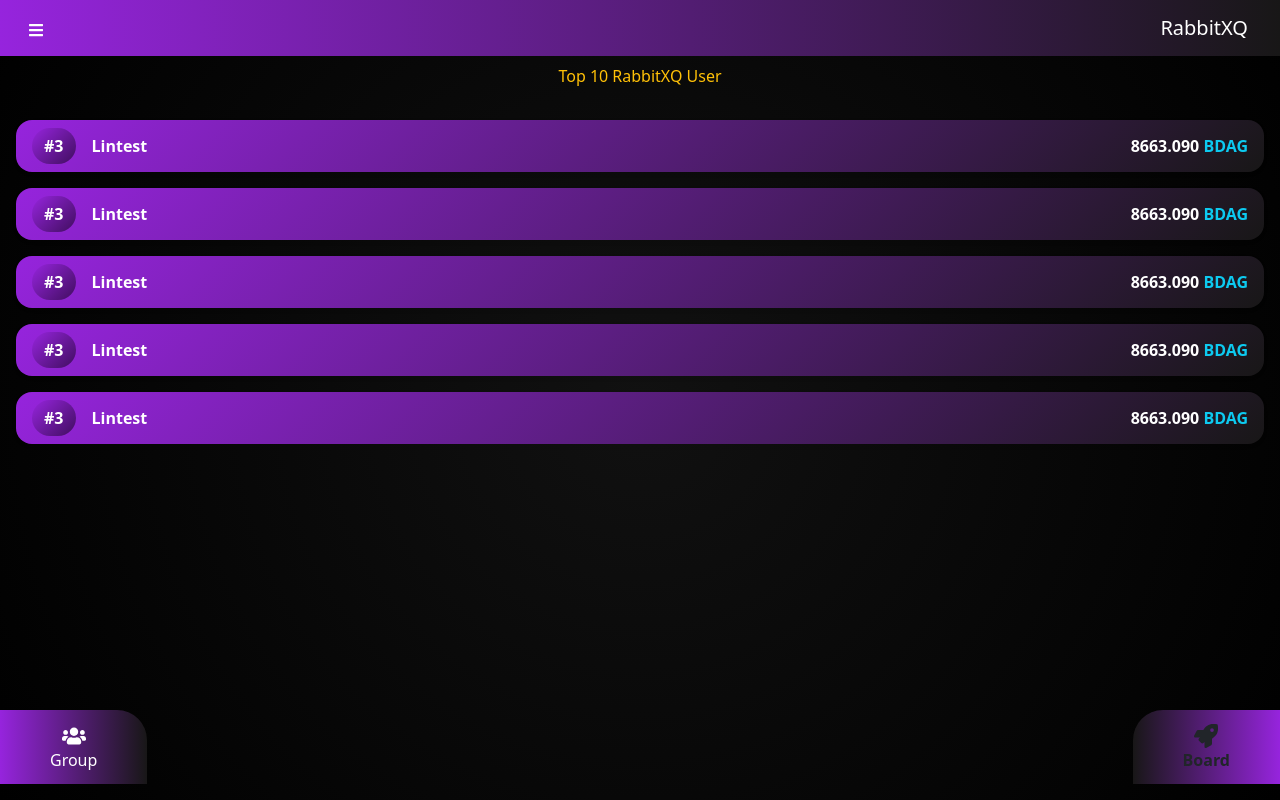
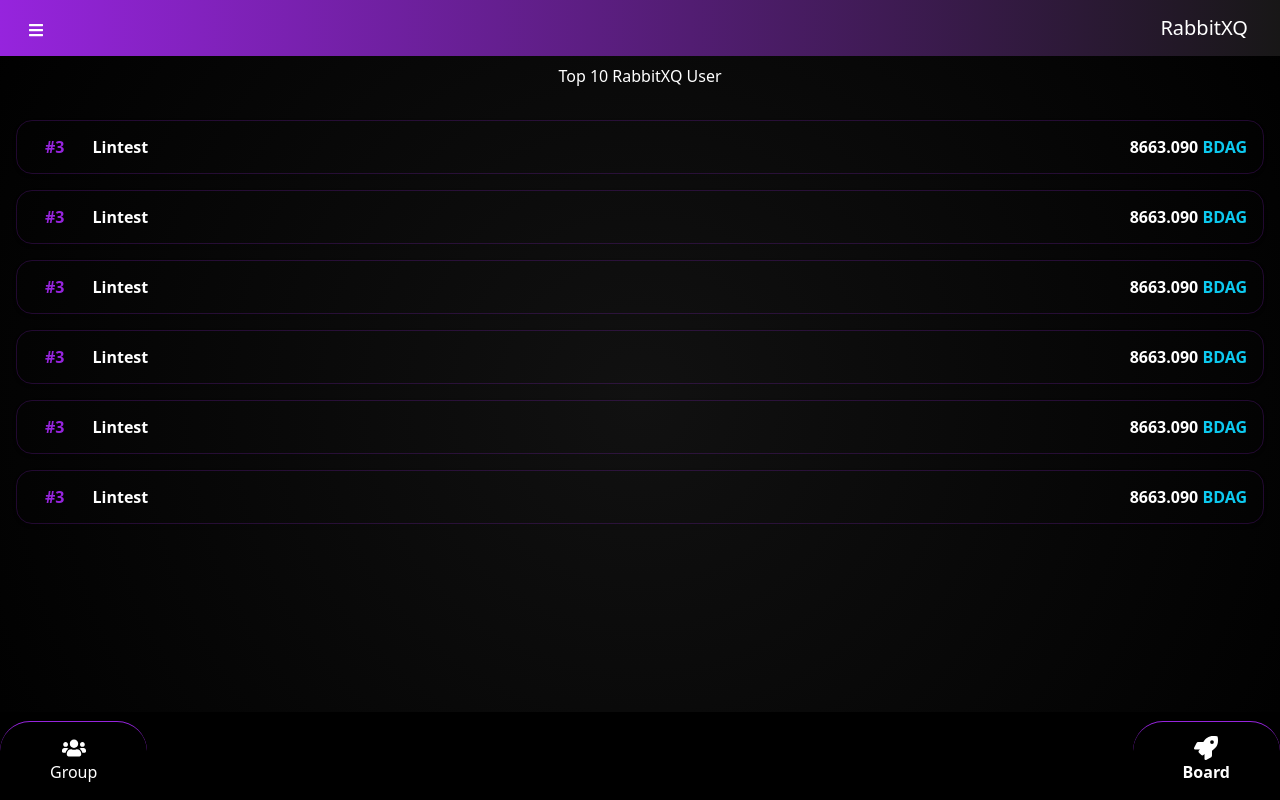
Before and after one commit to dhruv2684/Crypto-WEB, a React (Create React App) app: page /leaderboard in a window 1280 px wide. Built offline with nearby package versions, Linux system fonts and the light colour scheme.

Commit message:
Coin Mining Finall-0

```diff
--- a/src/Components/SidebarLayout.css
+++ b/src/Components/SidebarLayout.css
@@ -5,7 +5,8 @@
     left: -250px;
     height: 100%;
     width: 250px;
-    background: linear-gradient(to right, #9624dd, #181717);
+    /* background: linear-gradient(to right, #9624dd, #181717); */
+    background-color: #111;
     color: white;
     transition: left 0.3s ease;
     z-index: 1050;
@@ -21,7 +22,7 @@
     top: 0;
     width: 100%;
     height: 60px;
-    background: linear-gradient(to right, #9624dd, #181717);
+    background: linear-gradient(to right, #181717, #9624dd);
     display: flex;
     justify-content: space-between;
     align-items: center;
@@ -125,3 +126,6 @@ body.sidebar-open {
         transform: translateY(0%);
     }
 }
+.text-purple{
+    color: #9624dd;
+}
--- a/src/Page/Group.js
+++ b/src/Page/Group.js
@@ -58,7 +58,7 @@ const Group = () => {
                 <div className="d-flex justify-content-center mt-3 mx-3" key={user._id}>
                     <div className="leaderboard-card d-flex align-items-center justify-content-between px-3 py-2 rounded-4 shadow-sm w-100">
                         <div className="d-flex align-items-center gap-3">
-                            <div className="rank-circle text-white fw-bold">#{index + 1}</div>
+                            <div className="rank-circle fw-bold">#{index + 1}</div>
                             <span className="text-white fw-semibold">{user.username}</span>
                         </div>
                         <div className="text-white fw-semibold">
@@ -71,8 +71,8 @@ const Group = () => {
             ))}
 
             {/* Fixed Bottom Navigation */}
-            <div className="fixed-bottom  py-md-3 py-1 d-flex justify-content-between">
-                <div className="text-center bg-dark_1 text-dark fw-bold" onClick={() => navigate('/group')}>
+            <div className="fixed-bottom  py-md-3 py-1 d-flex justify-content-between bg-black">
+                <div className="text-center bg-dark_1 fw-bold text-pulple" onClick={() => navigate('/group')}>
                     <FaUsers size={24} />
                     <span className="d-block">Group</span>
                 </div>
--- a/src/Page/LeaderBoard.js
+++ b/src/Page/LeaderBoard.js
@@ -15,7 +15,7 @@ const LeaderBoard = () => {
             <Sidebar sidebarOpen={sidebarOpen} setSidebarOpen={setSidebarOpen} />
 
             <div className="text-center mt-5 pt-3">
-                <p className='px-3 fs-6 text-warning'>
+                <p className='px-3 fs-6 text-white'>
                     Top 10 RabbitXQ User
                 </p>
             </div>
@@ -23,47 +23,52 @@ const LeaderBoard = () => {
             <div className="d-flex justify-content-center mt-3 mx-3">
                 <div className="leaderboard-card d-flex align-items-center justify-content-between px-3 py-2 rounded-4 shadow-sm w-100">
                     <div className="d-flex align-items-center gap-3">
-                        <div className="rank-circle text-white fw-bold">#3</div>
+                        <div className="rank-circle  fw-bold">#3</div>
                         <span className="text-white fw-semibold">Lintest</span>
                     </div>
                     <div className="text-white fw-semibold">8663.090 <span className="text-info">BDAG</span></div>
                 </div>
             </div>
-
             <div className="d-flex justify-content-center mt-3 mx-3">
                 <div className="leaderboard-card d-flex align-items-center justify-content-between px-3 py-2 rounded-4 shadow-sm w-100">
                     <div className="d-flex align-items-center gap-3">
-                        <div className="rank-circle text-white fw-bold">#3</div>
+                        <div className="rank-circle  fw-bold">#3</div>
                         <span className="text-white fw-semibold">Lintest</span>
                     </div>
                     <div className="text-white fw-semibold">8663.090 <span className="text-info">BDAG</span></div>
                 </div>
             </div>
-
             <div className="d-flex justify-content-center mt-3 mx-3">
                 <div className="leaderboard-card d-flex align-items-center justify-content-between px-3 py-2 rounded-4 shadow-sm w-100">
                     <div className="d-flex align-items-center gap-3">
-                        <div className="rank-circle text-white fw-bold">#3</div>
+                        <div className="rank-circle  fw-bold">#3</div>
                         <span className="text-white fw-semibold">Lintest</span>
                     </div>
                     <div className="text-white fw-semibold">8663.090 <span className="text-info">BDAG</span></div>
                 </div>
             </div>
-
             <div className="d-flex justify-content-center mt-3 mx-3">
                 <div className="leaderboard-card d-flex align-items-center justify-content-between px-3 py-2 rounded-4 shadow-sm w-100">
                     <div className="d-flex align-items-center gap-3">
-                        <div className="rank-circle text-white fw-bold">#3</div>
+                        <div className="rank-circle  fw-bold">#3</div>
                         <span className="text-white fw-semibold">Lintest</span>
                     </div>
                     <div className="text-white fw-semibold">8663.090 <span className="text-info">BDAG</span></div>
                 </div>
             </div>
-
             <div className="d-flex justify-content-center mt-3 mx-3">
                 <div className="leaderboard-card d-flex align-items-center justify-content-between px-3 py-2 rounded-4 shadow-sm w-100">
                     <div className="d-flex align-items-center gap-3">
-                        <div className="rank-circle text-white fw-bold">#3</div>
+                        <div className="rank-circle  fw-bold">#3</div>
+                        <span className="text-white fw-semibold">Lintest</span>
+                    </div>
+                    <div className="text-white fw-semibold">8663.090 <span className="text-info">BDAG</span></div>
+                </div>
+            </div>
+            <div className="d-flex justify-content-center mt-3 mx-3">
+                <div className="leaderboard-card d-flex align-items-center justify-content-between px-3 py-2 rounded-4 shadow-sm w-100">
+                    <div className="d-flex align-items-center gap-3">
+                        <div className="rank-circle  fw-bold">#3</div>
                         <span className="text-white fw-semibold">Lintest</span>
                     </div>
                     <div className="text-white fw-semibold">8663.090 <span className="text-info">BDAG</span></div>
@@ -72,7 +77,7 @@ const LeaderBoard = () => {
 
 
             {/* Fixed Bottom Navigation */}
-            <div className="fixed-bottom  py-md-3 py-1 d-flex justify-content-between">
+            <div className="fixed-bottom  py-md-3 py-1 d-flex justify-content-between bg-black">
                 <div className="text-center bg-dark_1" onClick={() => navigate('/group')}>
                     <FaUsers size={24} />
                     <span className="d-block">Group</span>
@@ -82,7 +87,7 @@ const LeaderBoard = () => {
                                     <TbCoinFilled className="fs-2" />
                                 </div>
                             </div> */}
-                <div className="text-center bg-dark_2 text-dark fw-bold" onClick={() => navigate('/leaderboard')}>
+                <div className="text-center bg-dark_2 .text-pulple fw-bold" onClick={() => navigate('/leaderboard')}>
                     <FaRocket size={24} />
                     <span className="d-block">Board</span>
                 </div>
--- a/src/Page/Login.js
+++ b/src/Page/Login.js
@@ -26,6 +26,7 @@ const Login = () => {
       // Store token and user in localStorage
       localStorage.setItem('token', token);
       localStorage.setItem('user', JSON.stringify(user));
+      localStorage.setItem('userId', user.id);
 
       // Redirect after login (e.g., to dashboard)
       navigate('/home'); // or wherever you want to go
--- a/src/css/Group.css
+++ b/src/css/Group.css
@@ -1,14 +1,10 @@
 .leaderboard-card {
-  background: linear-gradient(135deg, #9624dd, #181717) !important;
-
+  /* background: linear-gradient(135deg, #9624dd, #181717) !important; */
+  border: 1px solid #9624dd36;
   border-radius: 12px;
 }
-
-.rank-circle {
-  background: linear-gradient(135deg, #9624dd, #400e5f) !important;
-  /* background: linear-gradient(to right, #9624dd, #181717); */
-  padding: 6px 12px;
-  border-radius: 50px;
+.text-pulple{
+  color: #9624dd;
 }
 
 /* Make the container fill the viewport but still scroll */
@@ -23,17 +19,15 @@
 .fixed-bottom {
   z-index: 1000;
 }
-
-/* Style from before */
-.leaderboard-card {
-  background-color: #1d2b53;
-  border-radius: 12px;
+.text-info{
+  color: #9624dd;
 }
 
 .rank-circle {
-  background: linear-gradient(135deg, #181717, #9624dd);
+  /* background: linear-gradient(135deg, #181717, #9624dd);
+  border-radius: 50px; */
   padding: 6px 12px;
-  border-radius: 50px;
+  color: #9624dd;
 }
 
 /* Hide scrollbar for Webkit (Chrome, Edge, Safari) */
--- a/src/css/Home.css
+++ b/src/css/Home.css
@@ -70,26 +70,36 @@
   color: #00ffcc;
 }
 
+.bg-black {
+  background: #000 !important;
+}
+
 .bg-dark_1 {
-  background: linear-gradient(to right, #9624dd, #181717) !important;
+  /* background: linear-gradient(to right, #000000, #000000) !important; */
   padding: 12px 50px;
-  border-radius: 0px 30px 0px 0px;
+  border-radius: 30px 30px 0px 0px;
+  border-top: 1px solid #9624dd;
 }
 
 .bg-dark_2 {
-  background: linear-gradient(to left, #9624dd, #181717) !important;
+  /* background: linear-gradient(to left, #000000, #000000) !important; */
+  border-top: 1px solid #9624dd;
   padding: 12px 50px;
-  border-radius: 30px 0px 0px 0px;
+  border-radius: 30px 30px 0px 0px;
 
 }
-.btn-primary_2{
+
+.btn-primary_2 {
   background: linear-gradient(to left, #9624dd, #9624dd) !important;
   color: black;
   font-weight: 500;
 }
 
 
-
+.py-1 {
+  padding-top: 9px !important;
+  padding-bottom: .25rem !important;
+}
 
 
 
@@ -112,3 +122,15 @@
     color: #ffffff;
   }
 }
+
+
+
+.coin-animated {
+  animation: coinFlash 0.5s ease;
+}
+
+@keyframes coinFlash {
+  0% { color: #fff; transform: scale(1); }
+  50% { color: #9624dd; transform: scale(1.2); }
+  100% { color: #fff; transform: scale(1); }
+}
```
Also changed, not shown: src/Components/Sidebar.js (+14 -7 lines), src/Page/Home.js (+16 -24 lines).
